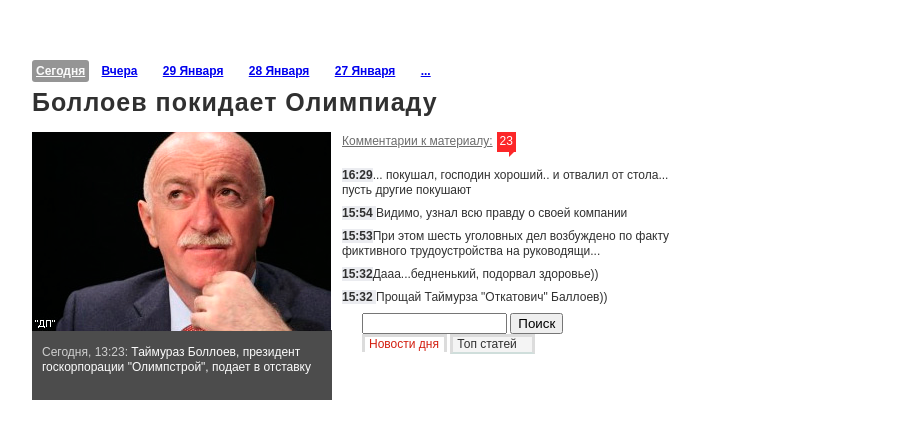
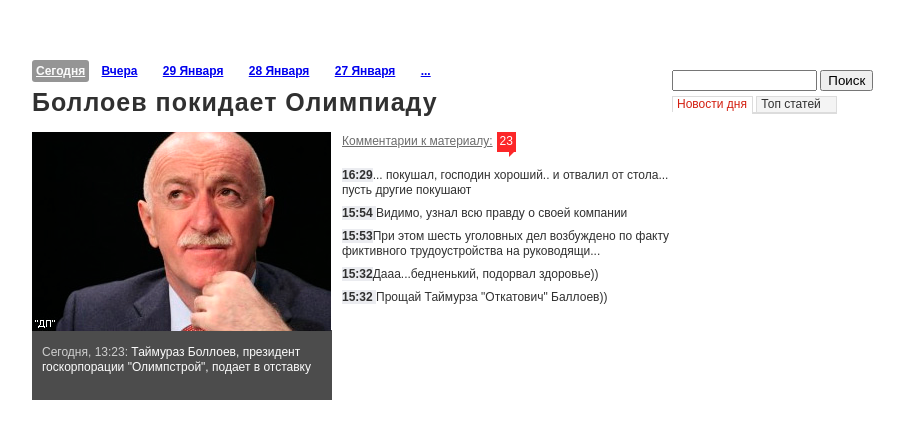
Before and after one commit to randomwica/portfolio, a plain HTML site: page test.dev/index.html in a window 1280 px wide. Shown: the part 176-614 px from the top of the page, without its empty margins (178-1082 px from the left). Drawn offline with Linux system fonts and the light colour scheme.

Commit message:
test
after hell in my work - little rectification

```diff
--- a/test.dev/mystyle.css
+++ b/test.dev/mystyle.css
@@ -112,27 +112,38 @@ h1{
 }
 /*форма поиска */
 div.search{
-float: left}
+    float: left;
+    margin-bottom: 5px;
+}
+
 /*Третья колонка новостей */
 .day_news{
     float: left;
-    margin-left: 30px;
+    margin-top: -62px;
+    display: block;
 }
 .news_active {
     color:#d31f10;
 }
+
 .day_news li {
     padding-left: 4px;
     width: 75px;
     height: 15px;
 }
+li.top_news{
+    border-bottom: solid 2px #cfdedb;
+    background: #f4f4f4;
+}
 .day_news li{
-    border: solid #dcdcdc;
+    border: solid 1px #dcdcdc;
+    border-bottom: 0px;
 }
 li.news_active{
     border-bottom:0;
 }
-li.top_news{
-    border-bottom: solid 2px #cfdedb;
-    background: #f4f4f4;
+div.tab{
+    border-bottom: 2px solid #dcdcdc;
+    width: 85px;
+    margin-left: 80px;
 }
```
